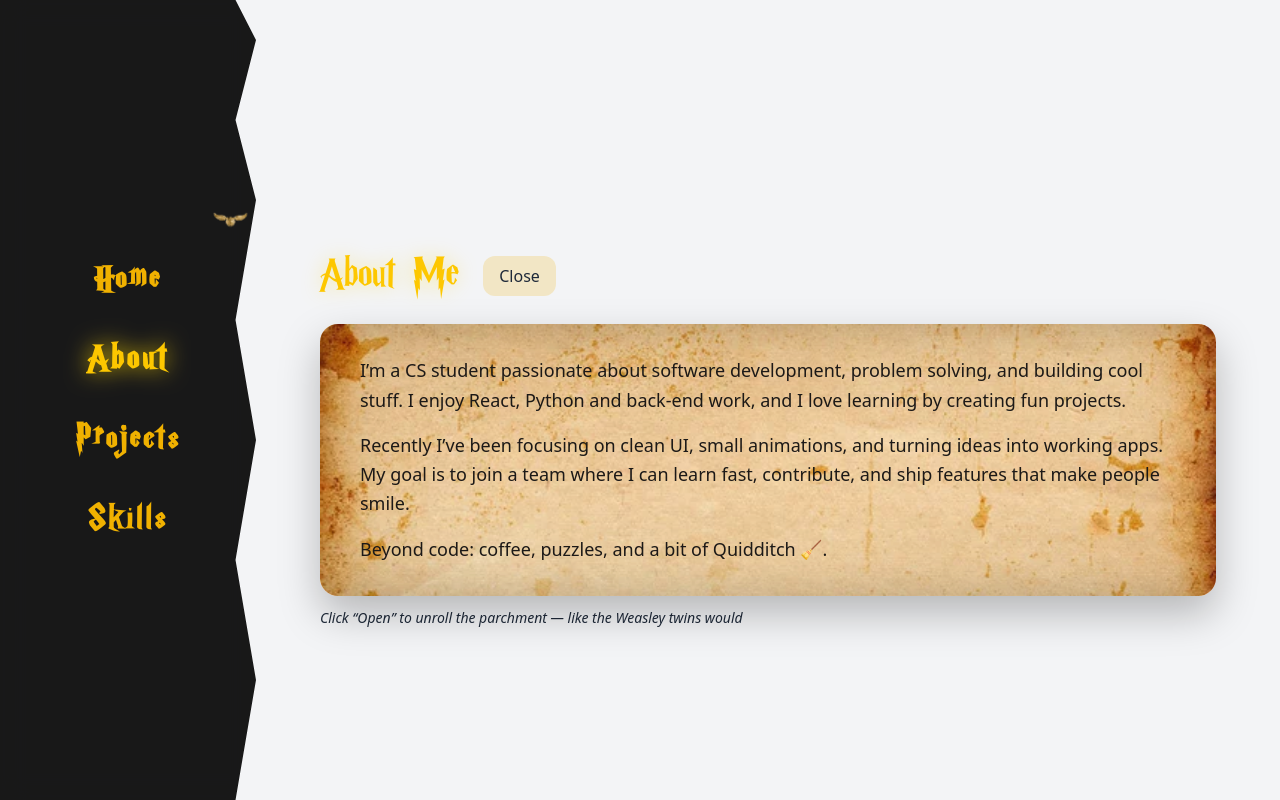
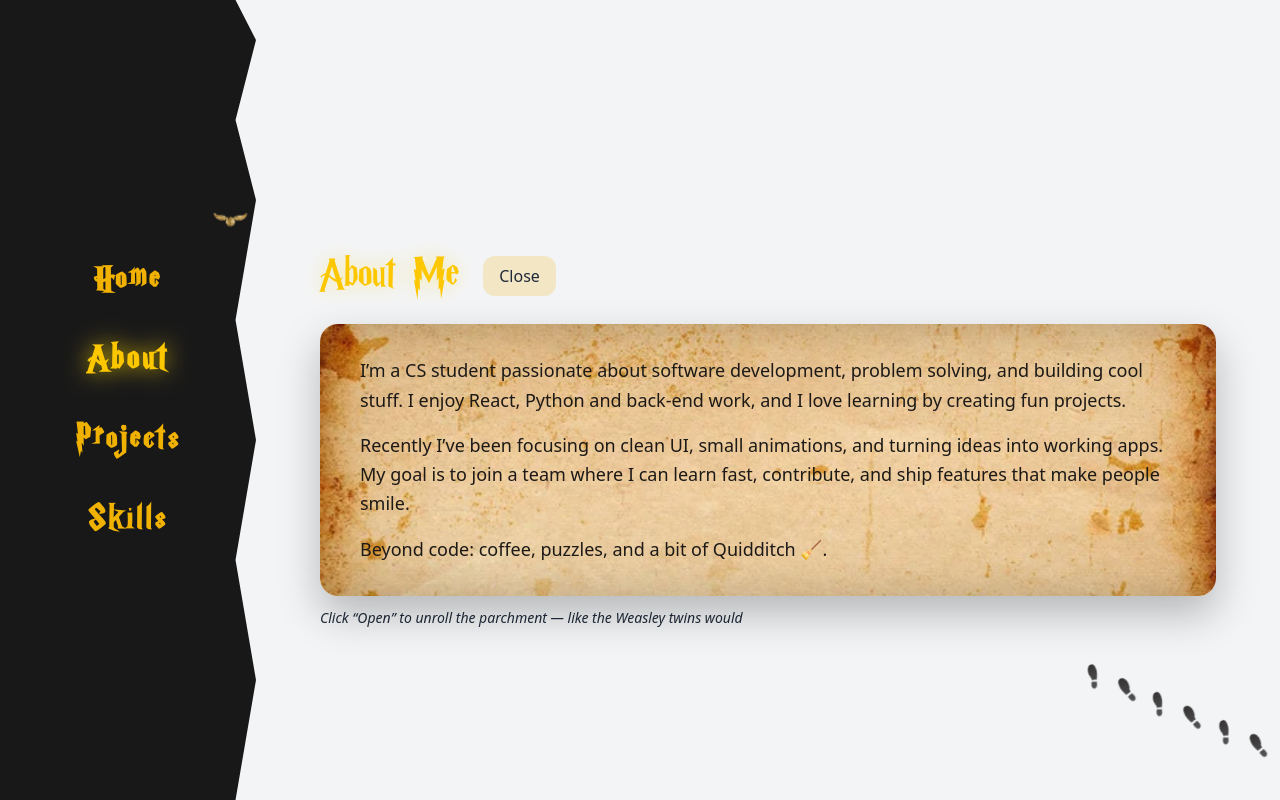
Before and after one commit to maaayan3330/Portfolio, a React (Vite) app in the folder my-portfolio/: page /about in a window 1280 px wide. Both pictures are taken after a click on the button "Open". Built offline with nearby package versions, Linux system fonts and the light colour scheme.

Commit message:
about me

```diff
--- /dev/null
+++ b/my-portfolio/src/components/FootstepsOverlay.css
@@ -0,0 +1,23 @@
+/* קטן ועדין יותר */
+.footstep{
+  position:absolute;
+  width:18px;              /* היה 40px */
+  height:28px;             /* היה 60px */
+  background-size:contain;
+  background-repeat:no-repeat;
+  background-position:center;
+  opacity:0;
+  transform:rotate(var(--r,0));
+  animation:appear-step 6s infinite;
+  animation-delay:var(--d,1s);
+  pointer-events:none;
+}
+
+.foot-l{ background-image:url("/skills/footleft.png"); }
+.foot-r{ background-image:url("/skills/footright.png"); }
+
+@keyframes appear-step{
+  0%,100%{ opacity:0; transform:scale(.96) translateY(2px); }
+  15%,40%{ opacity:.9; transform:scale(1) translateY(0); }
+  60%,90%{ opacity:0; transform:scale(.98) translateY(-2px); }
+}
--- /dev/null
+++ b/my-portfolio/src/components/FootstepsOverlay.jsx
@@ -0,0 +1,43 @@
+import React from "react";
+import "./FootstepsOverlay.css";
+
+export default function FootstepsOverlay() {
+  // אחוזים בטוחים בתוך המכולה (לא מגיעים ל-90% כדי שלא ייחתך)
+  const steps = [
+    { side: "l", left: 86, top: 86, rot: -10, d: 0.00 }, // הכי קרוב לפינה ימין-למטה
+    { side: "r", left: 72, top: 72, rot:   8, d: 0.40 },
+    { side: "l", left: 58, top: 58, rot:  -6, d: 0.60 },
+    { side: "r", left: 44, top: 44, rot:  10, d: 0.80 },
+    { side: "l", left: 30, top: 30, rot:  -4, d: 1.00 },
+    { side: "r", left: 16, top: 16, rot:   6, d: 1.40 },
+  ];
+
+  return (
+    <div
+      className="fixed pointer-events-none z-40"
+      style={{
+        // קצת מרווח מהקצוות + מכולה קצת יותר גדולה שלא תחתוך טביעות
+        right: "30px",
+        bottom: "10px",
+        width:  "180px",
+        height: "180px",
+        transform: "rotate(-22deg)",
+      }}
+    >
+
+
+      {steps.map((s, i) => (
+        <div
+          key={i}
+          className={`footstep ${s.side === "l" ? "foot-l" : "foot-r"}`}
+          style={{
+            left: `${s.left}%`,
+            top:  `${s.top}%`,
+            ["--r"]: `${s.rot}deg`,
+            ["--d"]: `${s.d}s`,
+          }}
+        />
+      ))}
+    </div>
+  );
+}
--- a/my-portfolio/src/index.css
+++ b/my-portfolio/src/index.css
@@ -89,3 +89,13 @@ body {
   box-shadow: 0 2px 6px rgba(0,0,0,.35) inset, 0 2px 8px rgba(0,0,0,.35);
   border-radius: 999px;
 }
+
+/* טביעת רגל – רגל שמאל */
+.foot-l {
+  background-image: url("/skills/footleft.png");
+}
+
+/* טביעת רגל – רגל ימין */
+.foot-r {
+  background-image: url("/skills/footright.png");
+}
--- a/my-portfolio/src/pages/About.jsx
+++ b/my-portfolio/src/pages/About.jsx
@@ -1,4 +1,6 @@
 import { useState } from "react";
+import FootstepsOverlay from "../components/FootstepsOverlay";
+
 
 function MagicScroll({ title = "About Me", children }) {
   const [open, setOpen] = useState(false);
@@ -35,9 +37,8 @@ function MagicScroll({ title = "About Me", children }) {
           role="region"
           aria-label="Magic parchment"
         >
-
           {/* תוכן המגילה */}
-          <div className="px-6 md:px-10 py-5 md:py-8 text-stone-900 scroll-text">
+          <div className="relative px-6 md:px-10 py-5 md:py-8 text-stone-900 scroll-text">
             {children}
           </div>
         </div>
@@ -46,6 +47,9 @@ function MagicScroll({ title = "About Me", children }) {
           Click “Open” to unroll the parchment — like the Weasley twins would
         </p>
       </div>
+
+      {/* ✨ כאן מוסיפים את הטביעות – רק בעמוד הזה */}
+      <FootstepsOverlay />
     </div>
   );
 }
```
Also changed, not shown: my-portfolio/public/skills/footleft.png (added), my-portfolio/public/skills/footright.png (added).
